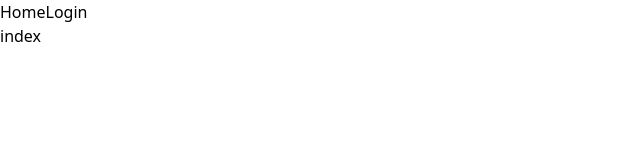
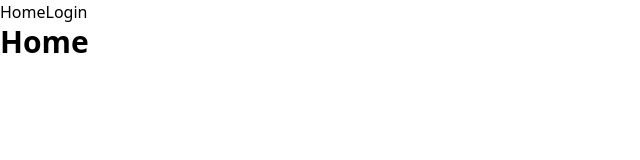
Before and after one commit to rkaehdaos/toy-nuxt3, a Nuxt app: page / in a window 1280 px wide. Shown: the top 160 px of the page, without its empty margins (0-640 px from the left). Built offline with nearby package versions, Linux system fonts and the light colour scheme.

Commit message:
잘되는지 테스트
Ticket : #2
Signed-off-by: GeunChang Ahn <13996827+rkaehdaos@users.noreply.github.com>

```diff
--- a/pages/index.vue
+++ b/pages/index.vue
@@ -1,6 +1,7 @@
 <template>
   <div>
-    <div>index</div>
+    <!-- font-weight: bold; font-size: 1.875rem; -->
+    <h1 class="font-bold text-3xl">Home</h1>
   </div>
 </template>
 
```
